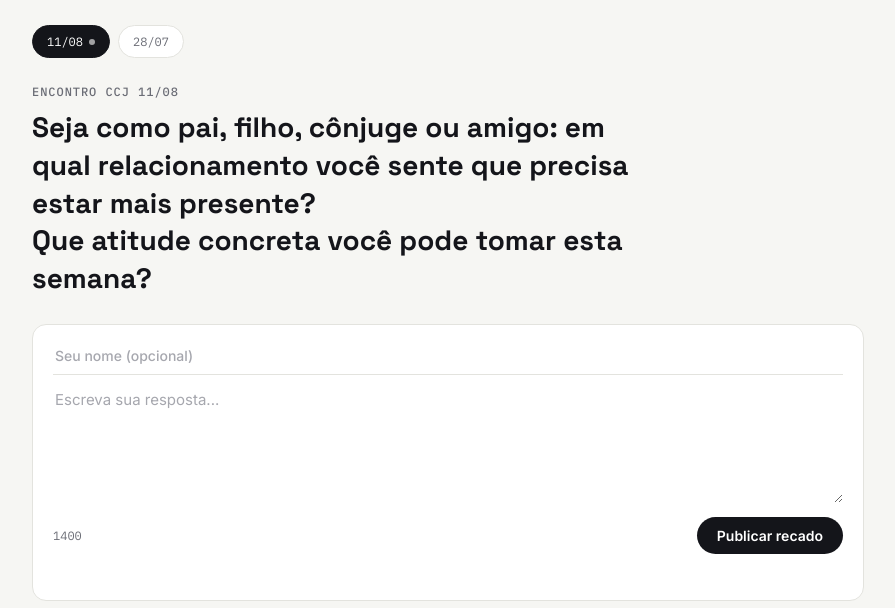
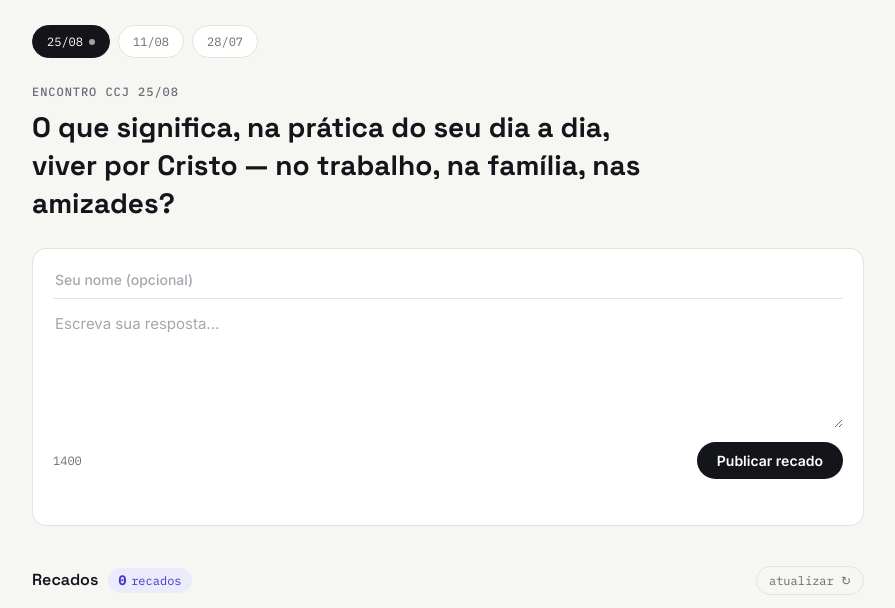
Before and after one commit to beigobira30/mural-ccj, a plain HTML site: page index.html in a window 1280 px wide. Shown: the part 157-765 px from the top of the page, without its empty margins (192-1087 px from the left). Drawn offline with Linux system fonts and the light colour scheme.

Commit message:
Add files via upload

```diff
--- a/index.html
+++ b/index.html
@@ -179,6 +179,12 @@
   // 3) suba o arquivo atualizado no GitHub Pages
   const ACTIVITIES = [
     {
+      id: 'ccj-2026-08-25',
+      label: '25/08',
+      title: 'Encontro CCJ 25/08',
+      prompt: 'O que significa, na prática do seu dia a dia, viver por Cristo — no trabalho, na família, nas amizades?'
+    },
+    {
       id: 'ccj-2026-08-11',
       label: '11/08',
       title: 'Encontro CCJ 11/08',
@@ -191,7 +197,7 @@
       prompt: 'Você sabe qual é o seu dom?\nO que você tem feito para desenvolvê-lo e colocá-lo a serviço do Corpo de Cristo?'
     }
   ];
-  const CURRENT_ACTIVITY_ID = 'ccj-2026-08-11';
+  const CURRENT_ACTIVITY_ID = 'ccj-2026-08-25';
   const MAX_CHARS = 1400;
   const SHEET_ID = '1835t6A5aD4Spn7elrXo2ReuctWPpN4_1oZ3GN9yBFWY';
   const LIKES_KEY = 'mural-ccj-likes';
```
